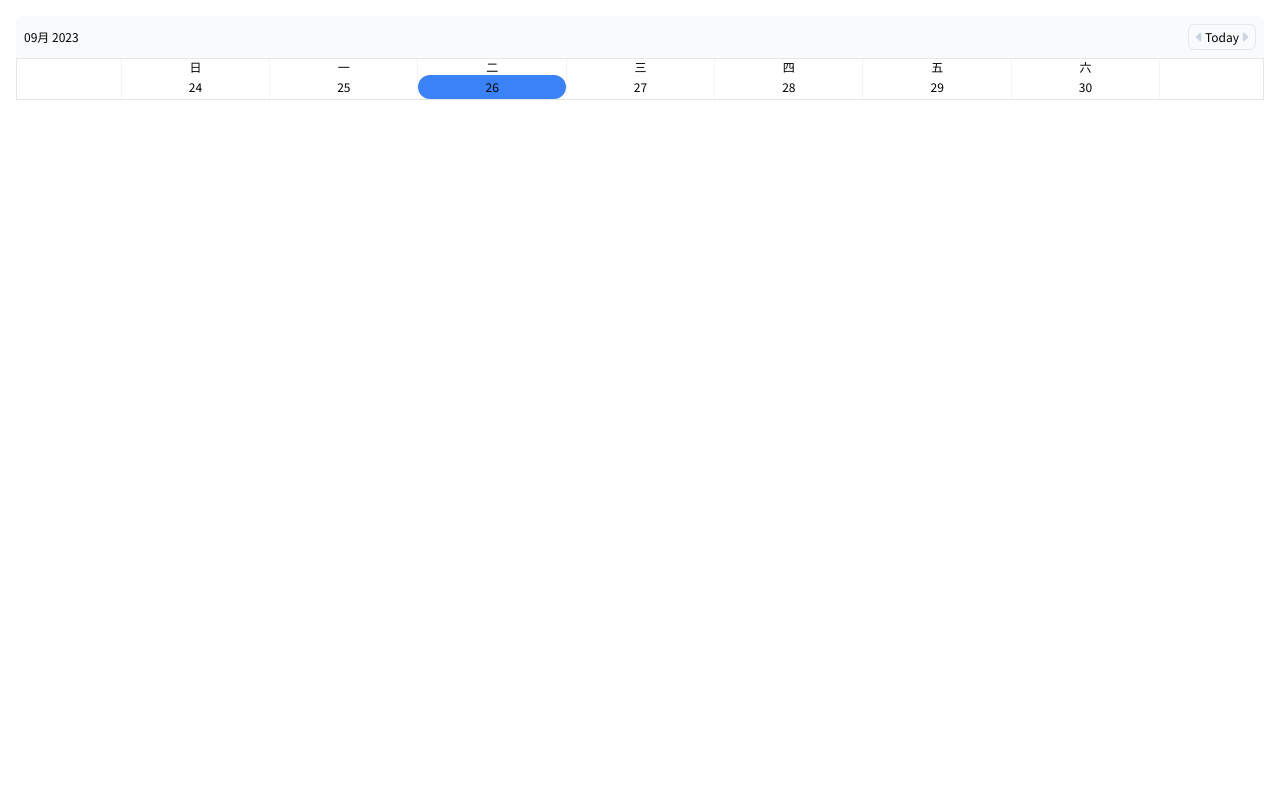
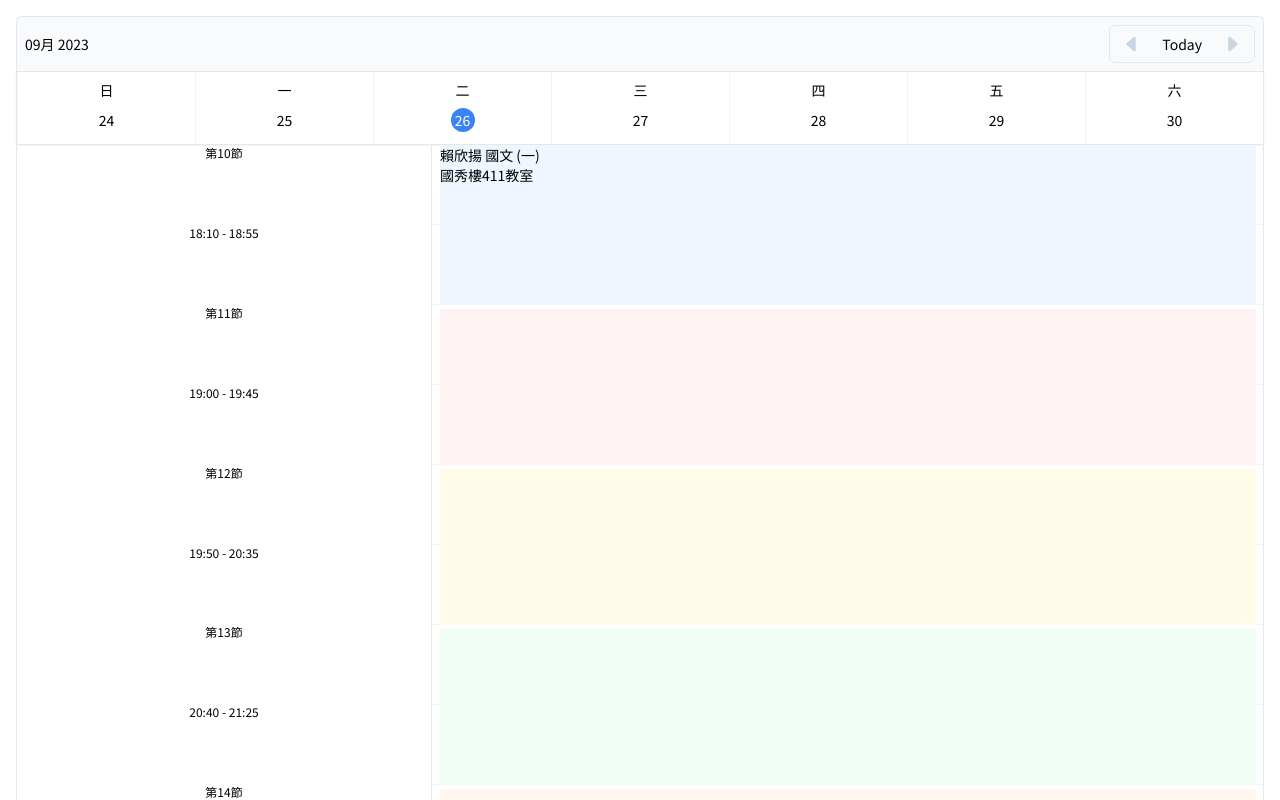
Before and after one commit to codingprovide/homework-sheet, a React (Vite) app: page / in a window 1280 px wide. Shown: the top 800 px of the page. Built offline with nearby package versions, Linux system fonts and the light colour scheme.

Commit message:
update: calendar add tbody template

```diff
--- a/src/components/Calendar.tsx
+++ b/src/components/Calendar.tsx
@@ -22,45 +22,86 @@ function Calendar() {
     setSpecifiedDate(addDays(specifiedDate, 1));
   }
 
-  const handleTodayDate = function():void {
+  const handleTodayDate = function (): void {
     setSpecifiedDate(new Date());
   }
 
-  console.log("WeekDates", weekDates);
+  const tbodyRight = "border border-t-0 border-l-0 border-gray-100 border-r-gray-200";
 
   return (
-    <div className=" text-xs p-4">
+    <div className=" text-sm p-4">
       {/* table herad */}
-      <div className=" p-2 bg-slate-50 rounded-t-md">
+      <div className=" p-2 bg-slate-50 rounded-t-md border border-b-0">
         <div className="flex justify-between items-center">
           <div>{format(specifiedDate, "MM")}月 {format(specifiedDate, "yyyy")}</div>
-          <div className=" flex justify-center items-center border p-1 rounded-md">
-            <button className=" text-slate-300" onClick={handlePreviousDate}><BsCaretLeftFill /></button>
+          <div className=" flex justify-center items-center border p-1 rounded-md gap-3">
+            <button className=" text-slate-300 p-1 px-2" onClick={handlePreviousDate}><BsCaretLeftFill size={20} /></button>
             <button onClick={handleTodayDate}>Today</button>
-            <button className=" text-slate-300" onClick={handleNextDate}><BsCaretRightFill /></button>
+            <button className=" text-slate-300 p-1 px-2" onClick={handleNextDate}><BsCaretRightFill size={20} /></button>
           </div>
         </div>
       </div>
       {/* table title */}
-      <div className=" grid grid-cols-12 border border-l-1 border-gray-200">
-        <div className=" col-span-1"></div>
-        <div className=" col-span-10 grid grid-cols-7">
-          {weekList.map((day, weekindex) =>
-            <div className=" flex-row justify-center items-center border-l-[1px] border-gray-100">
-              <span key={weekindex} className=" w-full inline-block text-center">
-                {day}
-              </span>
+      <div className=" grid grid-cols-7 border border-l-1 border-gray-200 shadow-sm">
+        {weekList.map((day, weekindex) =>
+          <div className=" flex-row justify-center items-center border-l-[1px] border-gray-100">
+            <span key={weekindex} className=" w-full inline-block text-center mt-2">
+              {day}
+            </span>
+            <div className=" flex justify-center items-center mb-3 mt-2">
               <span className={
                 format(specifiedDate, "dd") === format(weekDates[weekindex], "dd") ?
-                  "bg-blue-500  w-full inline-block rounded-full leading-6 text-center" :
+                  "bg-blue-500  w-6 h-6 inline-block rounded-full leading-6 text-center text-white" :
                   "  inline-block leading-6 w-full text-center"
               }>
                 {format(weekDates[weekindex], "dd")}
               </span>
             </div>
-          )}
+          </div>
+        )}
+        {/* <div className=" border-l border-gray-100 col-span-1"></div> */}
+      </div>
+      {/* table body */}
+      <div className="flex h-screen w-full relative">
+        <div className=" border border-t-0 flex-none w-2/6 grid grid-rows-10 text-center text-xs">
+          <div>第10節</div>
+          <div>18:10 - 18:55</div>
+          <div>第11節</div>
+          <div>19:00 - 19:45</div>
+          <div>第12節</div>
+          <div>19:50 - 20:35</div>
+          <div>第13節</div>
+          <div>20:40 - 21:25</div>
+          <div>第14節</div>
+          <div>21:30 - 22:15</div>
         </div>
-        <div className=" border-l border-gray-100 col-span-1"></div>
+        <div className="h-full w-4/6 grid grid-rows-10">
+          <div className={tbodyRight}></div>
+          <div className={tbodyRight}></div>
+          <div className={tbodyRight}></div>
+          <div className={tbodyRight}></div>
+          <div className={tbodyRight}></div>
+          <div className={tbodyRight}></div>
+          <div className={tbodyRight}></div>
+          <div className={tbodyRight}></div>
+          <div className={tbodyRight}></div>
+          <div className={`${tbodyRight} border-b-2`} ></div>
+        </div>
+
+        <div className="h-full w-4/6 grid grid-rows-5 absolute z-10 right-0 px-2 py-0">
+          <div className=" bg-blue-50">
+            <span>
+              賴欣揚
+              國文 (一)
+              <p>國秀樓411教室</p>
+            </span>
+          </div>
+          <div className=" bg-red-50 mt-1"></div>
+          <div className=" bg-yellow-50 mt-1"></div>
+          <div className=" bg-green-50 mt-1"></div>
+          <div className=" bg-orange-50 mt-1"></div>
+        </div>
+
       </div>
 
     </div>
--- a/tailwind.config.js
+++ b/tailwind.config.js
@@ -5,7 +5,11 @@ export default {
     "./src/**/*.{js,ts,jsx,tsx}",
   ],
   theme: {
-    extend: {},
+    extend: {
+      gridTemplateRows:{
+        "10": 'repeat(10 , minmax(0, 1fr))',
+      },
+    },
   },
   plugins: [],
 }
```
